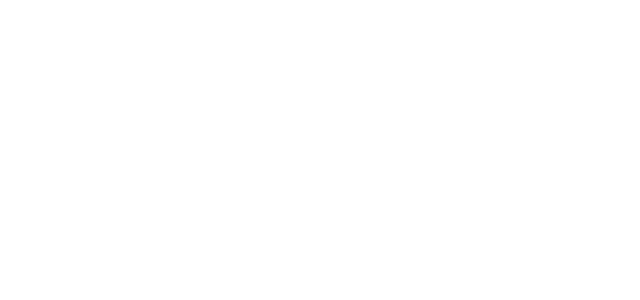
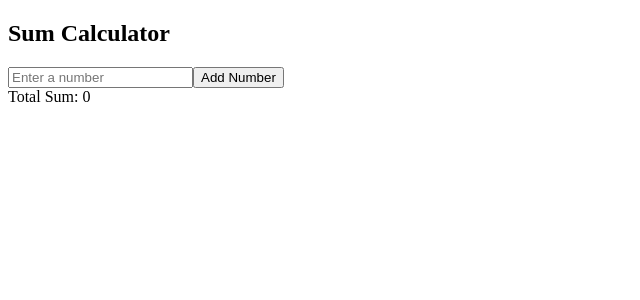
Before and after one commit to acciojob/sum-calculator-satyamjha09, a React app: page / in a window 1280 px wide. Shown: the top 300 px of the page, without its empty margins (0-640 px from the left). Built offline with nearby package versions, Linux system fonts and the light colour scheme.

Commit message:
Done Projects

```diff
--- a/src/components/App.js
+++ b/src/components/App.js
@@ -1,11 +1,12 @@
 
 import React from "react";
 import './../styles/App.css';
+import SumCalculator from "./SumCalculator";
 
 const App = () => {
   return (
     <div>
-        {/* Do not remove the main div */}
+      <SumCalculator />
     </div>
   )
 }
--- /dev/null
+++ b/src/components/SumCalculator.js
@@ -0,0 +1,42 @@
+import React, { useEffect, useState } from 'react'
+
+const SumCalculator = () => {
+
+  const [numbers, setNumbers] = useState([]);
+  const [sum, setSum] = useState(0);
+  const [inputValue, setInputValue] = useState("");
+
+  const handleInputChange = (e) => {
+    setInputValue(e.target.value);
+  }
+
+  const addNumber = () => {
+    if(!NaN(inputValue) && inputValue.trim() !== "") {
+      setNumbers((prevNumbers) => [...prevNumbers, parseInt(inputValue)]);
+      setInputValue("");
+    }
+  }
+
+  useEffect(() => {
+    const calculateSum = () => {
+      const total = numbers.reduce((acc, num) => acc + num, 0);
+      setSum(total);
+    };
+
+    const timer = setTimeout(calculateSum, 300); // Debounce effect
+
+    return () => clearTimeout(timer);
+  }, [numbers]);
+
+
+  return (
+    <div>
+      <h2> Sum Calculator </h2>
+      <input type="number" value={inputValue} placeholder="Enter a number" onChange={handleInputChange} />
+      <button onClick={addNumber}>Add Number</button>
+      <div>Total Sum: {sum}</div>
+    </div>
+  )
+}
+
+export default SumCalculator
```
Also changed, not shown: 1 other file (tests, documents, lock files or other folders).
